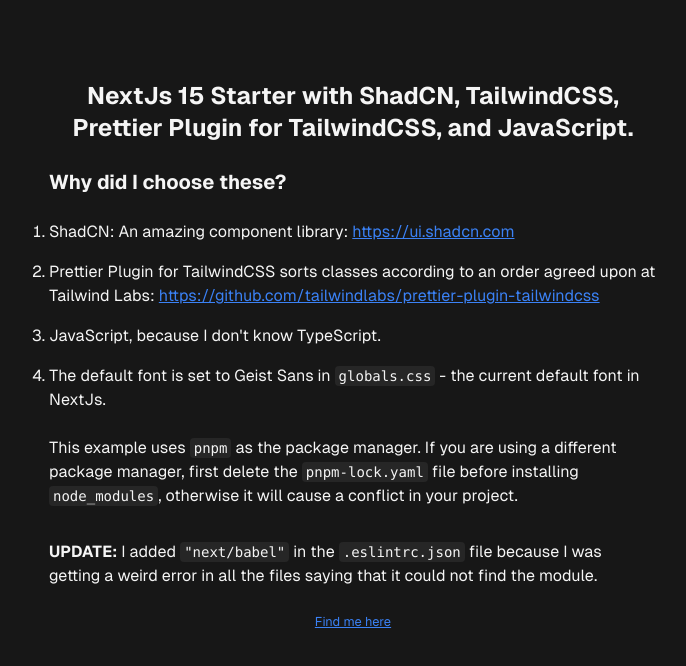
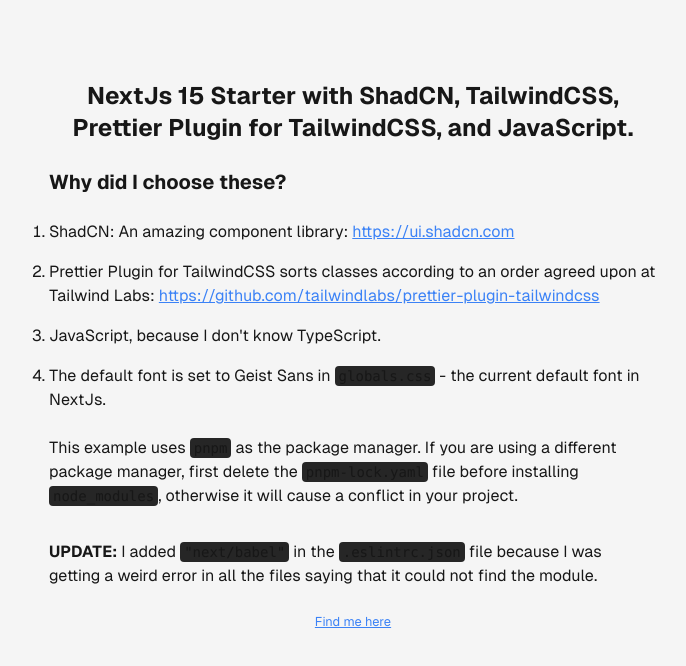
Before and after one commit to SankThomas/trivia-app, a Next.js app: page / in a window 1280 px wide. Shown: the top 666 px of the page, without its empty margins (287-973 px from the left). Built offline with nearby package versions, Linux system fonts and the light colour scheme.

Commit message:
update global styles to support dark and light mode

```diff
--- a/app/globals.css
+++ b/app/globals.css
@@ -67,6 +67,6 @@
     @apply border-border;
   }
   body {
-    @apply bg-neutral-900 text-neutral-100;
+    @apply bg-neutral-100 text-neutral-900 dark:bg-neutral-900 dark:text-neutral-100;
   }
 }
```
